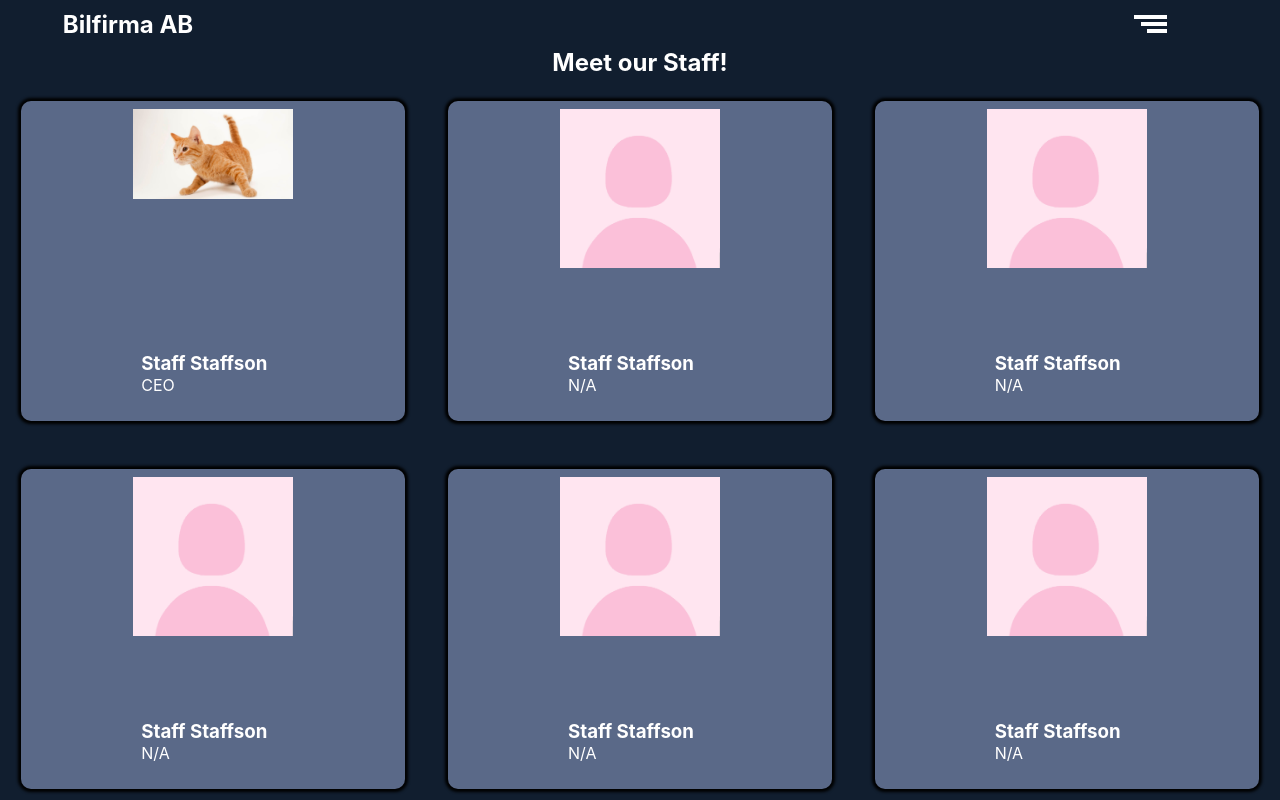
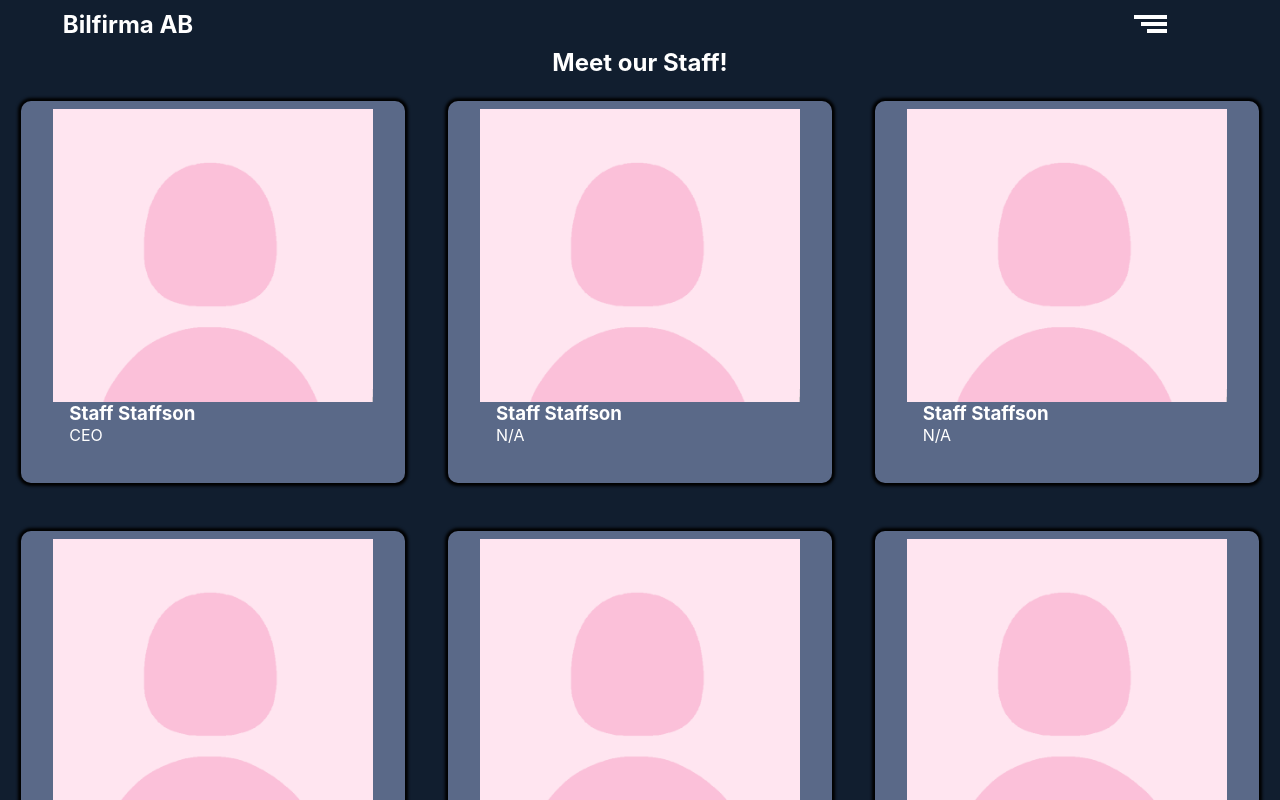
Before and after one commit to zushiiz/car-dealership-webshop, a React (Create React App) app: page /staff in a window 1280 px wide. Shown: the top 800 px of the page. Built offline with nearby package versions, Linux system fonts and the light colour scheme.

Commit message:
cant be bothered anymore

```diff
--- a/src/App.css
+++ b/src/App.css
@@ -244,9 +244,9 @@ button{
 
 .staff-container picture{
   min-width: 80%;
-  width: 10em;
+  max-width: 20em;
 }
-.staff-container img{
+.staff-img{
   width: 100%;
 }
 
@@ -366,6 +366,8 @@ h4{
 
   .container picture{
     width:100%;
+    height: 100%;
+    max-height: 18em;
   }
 
   .car-content p{
@@ -389,7 +391,7 @@ h4{
   }
 
   .container .car-content{
-    height: 70%;
+    min-height: 70%;
   }
 
   .container-special .details-button{
@@ -460,10 +462,6 @@ h4{
     min-height: 20em;
     width: 90%;
   }
-  .staff-container img{
-    width: 100%;
-    max-width: 20em;
-  }
 
 }
 
@@ -479,6 +477,6 @@ h4{
     width: 15vw;
   }
   .container .car-content{
-    height: 80%;
+    min-height: 80%;
   }
 }
--- a/src/components/StaffContainer.js
+++ b/src/components/StaffContainer.js
@@ -1,5 +1,5 @@
 const displayed_staff = [
-  {name:"Staff Staffson", position:"CEO", image:"placeholder.jpg", id:1},
+  {name:"Staff Staffson", position:"CEO", image:"staff-no-img.png", id:1},
   {name:"Staff Staffson", position:"N/A", image:"staff-no-img.png", id:2},
   {name:"Staff Staffson", position:"N/A", image:"staff-no-img.png", id:3},
   {name:"Staff Staffson", position:"N/A", image:"staff-no-img.png", id:4},
```
